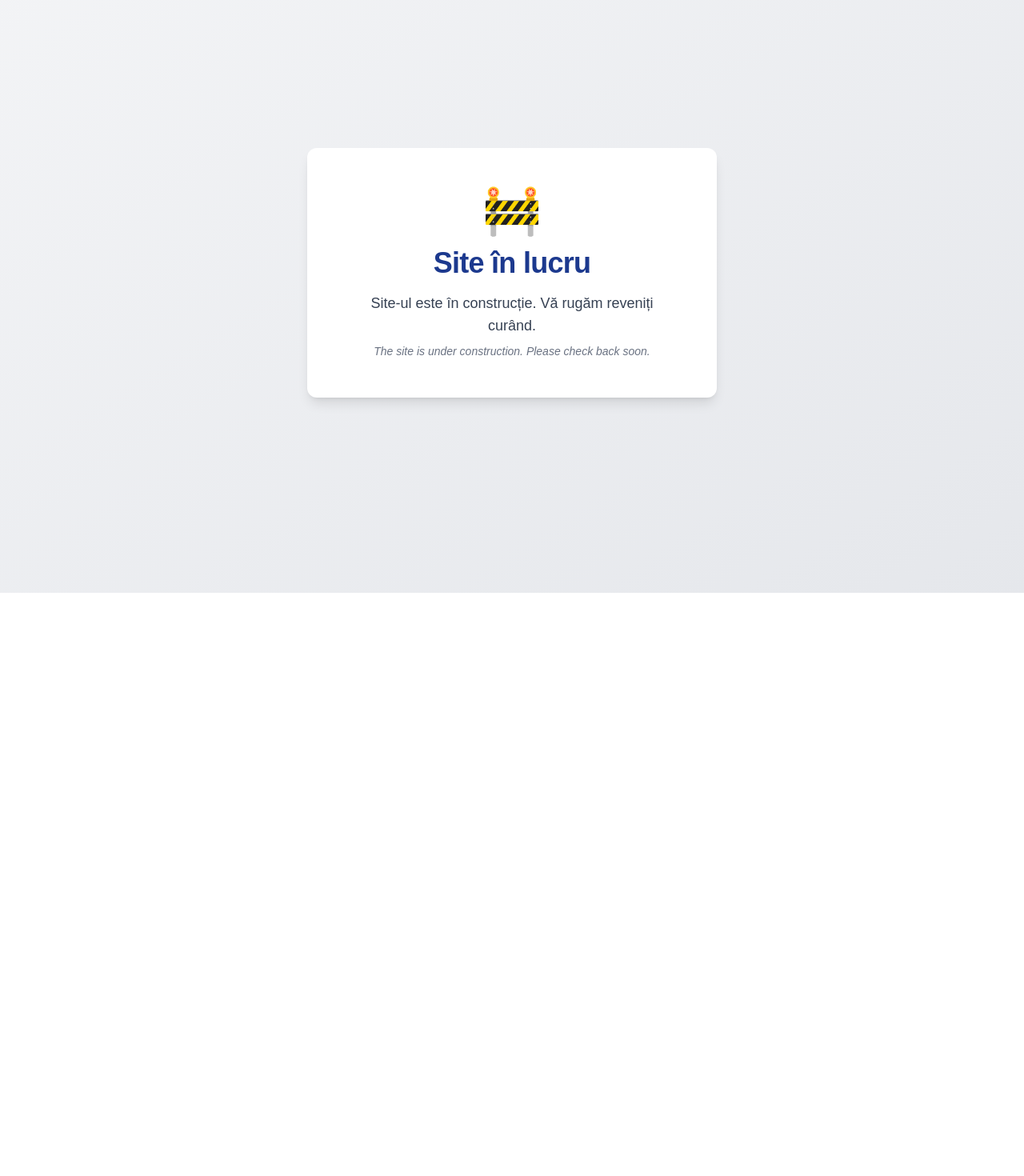
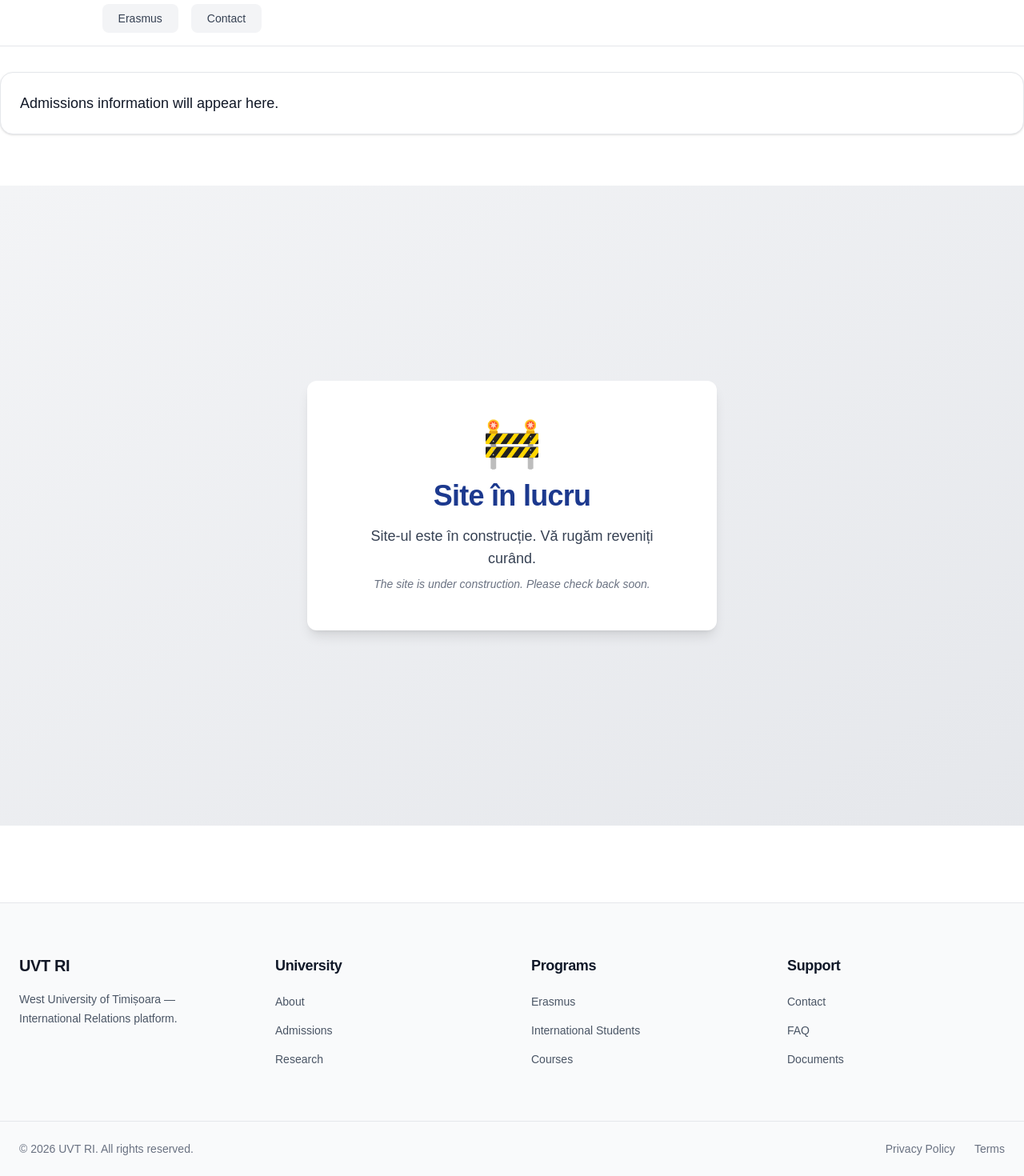
Before and after one commit to Q-UW9/ro.uvt.ri, a React (Vite) app in the folder frontend/: page / in a window 1280 px wide. Shown: the part 632-2102 px from the top of the page at 80% size. Before the commit the page ends 1373 px from the top, so only its background shows below. Built offline with nearby package versions, Linux system fonts and the light colour scheme.

Commit message:
feat: implement footer and card layouts

```diff
--- /dev/null
+++ b/frontend/src/components/molecules/Card/Card.tsx
@@ -0,0 +1,65 @@
+import clsx from 'clsx'
+
+import { Button } from '../../atoms/Button/Button'
+import { Typography } from '../../atoms/Typography/Typography'
+
+interface CardProps {
+  title: string
+  description: string
+
+  imageUrl?: string
+
+  buttonText?: string
+
+  className?: string
+}
+
+export function Card({
+  title,
+  description,
+  imageUrl,
+  buttonText,
+  className,
+}: CardProps) {
+  return (
+    <article
+      className={clsx(
+        'overflow-hidden rounded-2xl border border-gray-200 bg-white shadow-sm transition-all duration-300 hover:-translate-y-1 hover:shadow-md',
+        className
+      )}
+    >
+      {/* Optional Image */}
+      {imageUrl && (
+        <div className="h-52 w-full overflow-hidden bg-gray-100">
+          <img
+            src={imageUrl}
+            alt={title}
+            className="h-full w-full object-cover"
+          />
+        </div>
+      )}
+
+      {/* Content */}
+      <div className="space-y-4 p-6">
+        <Typography variant="h3">
+          {title}
+        </Typography>
+
+        <Typography
+          variant="body"
+          className="text-gray-600"
+        >
+          {description}
+        </Typography>
+
+        {buttonText && (
+          <div className="pt-2">
+            <Button variant="primary">
+              {buttonText}
+            </Button>
+          </div>
+        )}
+      </div>
+    </article>
+  )
+}
--- /dev/null
+++ b/frontend/src/components/organisms/Footer/Footer.tsx
@@ -0,0 +1,94 @@
+const footerSections = [
+  {
+    title: 'University',
+    links: [
+      'About',
+      'Admissions',
+      'Research',
+    ],
+  },
+
+  {
+    title: 'Programs',
+    links: [
+      'Erasmus',
+      'International Students',
+      'Courses',
+    ],
+  },
+
+  {
+    title: 'Support',
+    links: [
+      'Contact',
+      'FAQ',
+      'Documents',
+    ],
+  },
+]
+
+export function Footer() {
+  return (
+    <footer className="mt-24 border-t border-gray-200 bg-gray-50">
+      <div className="mx-auto grid max-w-[1280px] gap-12 px-6 py-16 md:grid-cols-4">
+
+        {/* Brand */}
+        <div className="space-y-4">
+          <h2 className="text-xl font-bold text-uvt-blue">
+            UVT RI
+          </h2>
+
+          <p className="text-sm leading-6 text-gray-600">
+            West University of Timișoara —
+            International Relations platform.
+          </p>
+        </div>
+
+        {/* Link Sections */}
+        {footerSections.map((section) => (
+          <div
+            key={section.title}
+            className="space-y-4"
+          >
+            <h3 className="font-semibold text-gray-900">
+              {section.title}
+            </h3>
+
+            <ul className="space-y-2">
+              {section.links.map((link) => (
+                <li key={link}>
+                  <a
+                    href="#"
+                    className="text-sm text-gray-600 transition-colors hover:text-uvt-blue"
+                  >
+                    {link}
+                  </a>
+                </li>
+              ))}
+            </ul>
+          </div>
+        ))}
+      </div>
+
+      {/* Bottom Bar */}
+      <div className="border-t border-gray-200 py-6">
+        <div className="mx-auto flex max-w-[1280px] flex-col items-center justify-between gap-4 px-6 text-sm text-gray-500 md:flex-row">
+
+          <p>
+            © 2026 UVT RI. All rights reserved.
+          </p>
+
+          <div className="flex gap-6">
+            <a href="#">
+              Privacy Policy
+            </a>
+
+            <a href="#">
+              Terms
+            </a>
+          </div>
+        </div>
+      </div>
+    </footer>
+  )
+}
--- /dev/null
+++ b/frontend/src/components/organisms/TabsSection/TabsSection.tsx
@@ -0,0 +1,46 @@
+import { useState } from 'react'
+import clsx from 'clsx'
+
+interface TabItem {
+  label: string
+  content: React.ReactNode
+}
+
+interface TabsSectionProps {
+  tabs: TabItem[]
+}
+
+export function TabsSection({
+  tabs,
+}: TabsSectionProps) {
+  const [activeTab, setActiveTab] = useState(0)
+
+  return (
+    <section className="py-16">
+      {/* Tab Buttons */}
+      <div className="flex flex-wrap gap-4 border-b border-gray-200 pb-4">
+        {tabs.map((tab, index) => (
+          <button
+            key={tab.label}
+            type="button"
+            onClick={() => setActiveTab(index)}
+            aria-selected={activeTab === index}
+            className={clsx(
+              'rounded-lg px-5 py-2 text-sm font-medium transition-all',
+              activeTab === index
+                ? 'bg-uvt-blue text-white'
+                : 'bg-gray-100 text-gray-700 hover:bg-gray-200'
+            )}
+          >
+            {tab.label}
+          </button>
+        ))}
+      </div>
+
+      {/* Active Content */}
+      <div className="mt-8 rounded-2xl border border-gray-200 bg-white p-6 shadow-sm">
+        {tabs[activeTab]?.content}
+      </div>
+    </section>
+  )
+}
--- /dev/null
+++ b/frontend/src/layouts/ContentGrid/ContentGrid.tsx
@@ -0,0 +1,31 @@
+import clsx from 'clsx'
+
+interface ContentGridProps {
+  children: React.ReactNode
+  columns?: 2 | 3 | 4
+  className?: string
+}
+
+const columnVariants = {
+  2: 'md:grid-cols-2',
+  3: 'md:grid-cols-3',
+  4: 'md:grid-cols-4',
+}
+
+export function ContentGrid({
+  children,
+  columns = 3,
+  className,
+}: ContentGridProps) {
+  return (
+    <div
+      className={clsx(
+        'grid gap-6',
+        columnVariants[columns],
+        className
+      )}
+    >
+      {children}
+    </div>
+  )
+}
--- a/frontend/src/pages/UnderConstruction.tsx
+++ b/frontend/src/pages/UnderConstruction.tsx
@@ -1,20 +1,73 @@
 import { Navbar } from '../components/organisms/Navbar/Navbar'
+import { HeroSection } from '../components/organisms/HeroSection/HeroSection'
+import { TabsSection } from '../components/organisms/TabsSection/TabsSection'
+import { Footer } from '../components/organisms/Footer/Footer'
+import { Card } from '../components/molecules/Card/Card'
 
 import { s } from './UnderConstruction.styles'
 
-import { HeroSection } from '../components/organisms/HeroSection/HeroSection'
+function UnderConstruction() {
+  const demoTabs = [
+    {
+      label: 'Admissions',
+      content: (
+        <p>
+          Admissions information will appear here.
+        </p>
+      ),
+    },
 
-function UnderConstruction() {
+    {
+      label: 'Erasmus',
+      content: (
+        <p>
+          Erasmus exchange details will appear here.
+        </p>
+      ),
+    },
+
+    {
+      label: 'Contact',
+      content: (
+        <p>
+          Contact information will appear here.
+        </p>
+      ),
+    },
+  ]
+
+  const demoCards = [
+    {
+      title: 'Erasmus Opportunities',
+      description:
+        'Explore international mobility and exchange programs.',
+    },
+
+    {
+      title: 'Admissions 2026',
+      description:
+        'Learn about the latest admissions requirements and deadlines.',
+    },
+
+    {
+      title: 'International Students',
+      description:
+        'Resources and support for international applicants.',
+    },
+  ]
+
   return (
     <>
       <Navbar />
 
       <HeroSection
-      title="Welcome to UVT RI"
-      subtitle="Building a reusable frontend architecture for the university platform."
-      primaryButtonText="Get Started"
-      secondaryButtonText="Learn More"
+        title="Welcome to UVT RI"
+        subtitle="Building a reusable frontend architecture for the university platform."
+        primaryButtonText="Get Started"
+        secondaryButtonText="Learn More"
       />
+
+      <TabsSection tabs={demoTabs} />
 
       <div className={s.container}>
         <div className={s.card}>
@@ -33,6 +86,8 @@ function UnderConstruction() {
           </p>
         </div>
       </div>
+
+      <Footer />
     </>
   )
 }
```
